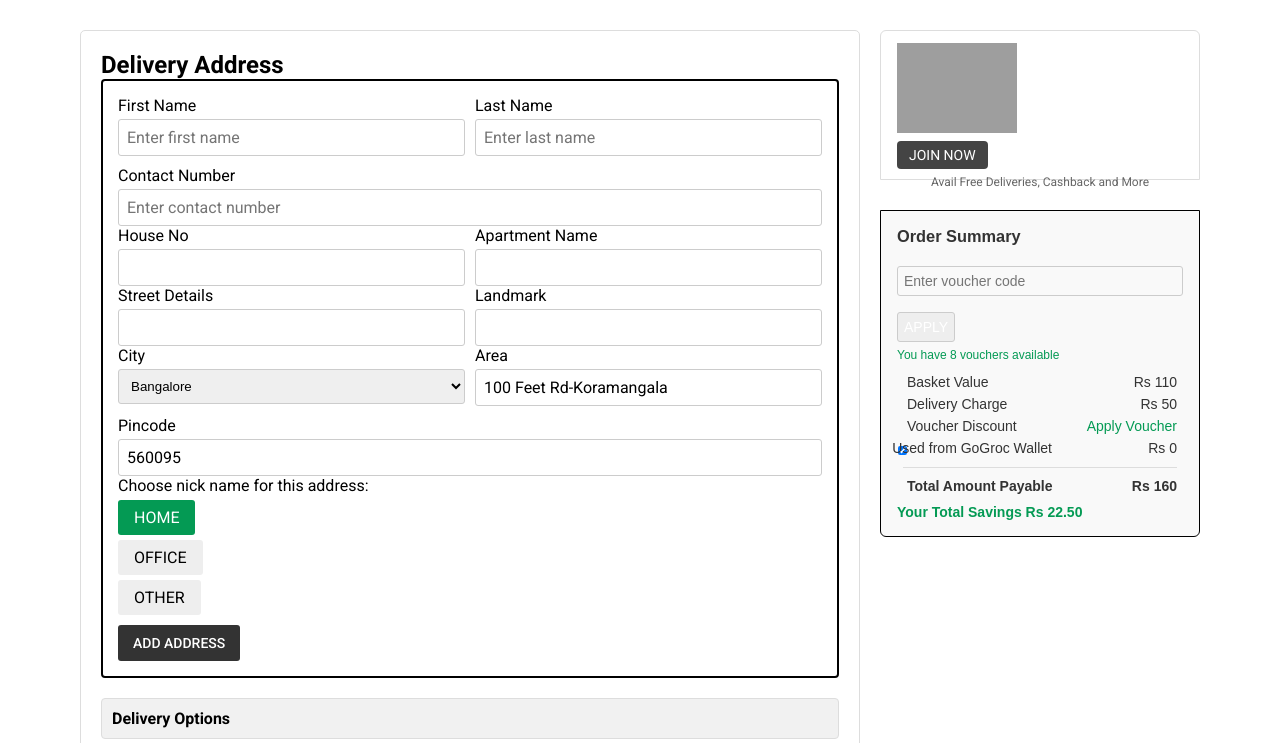
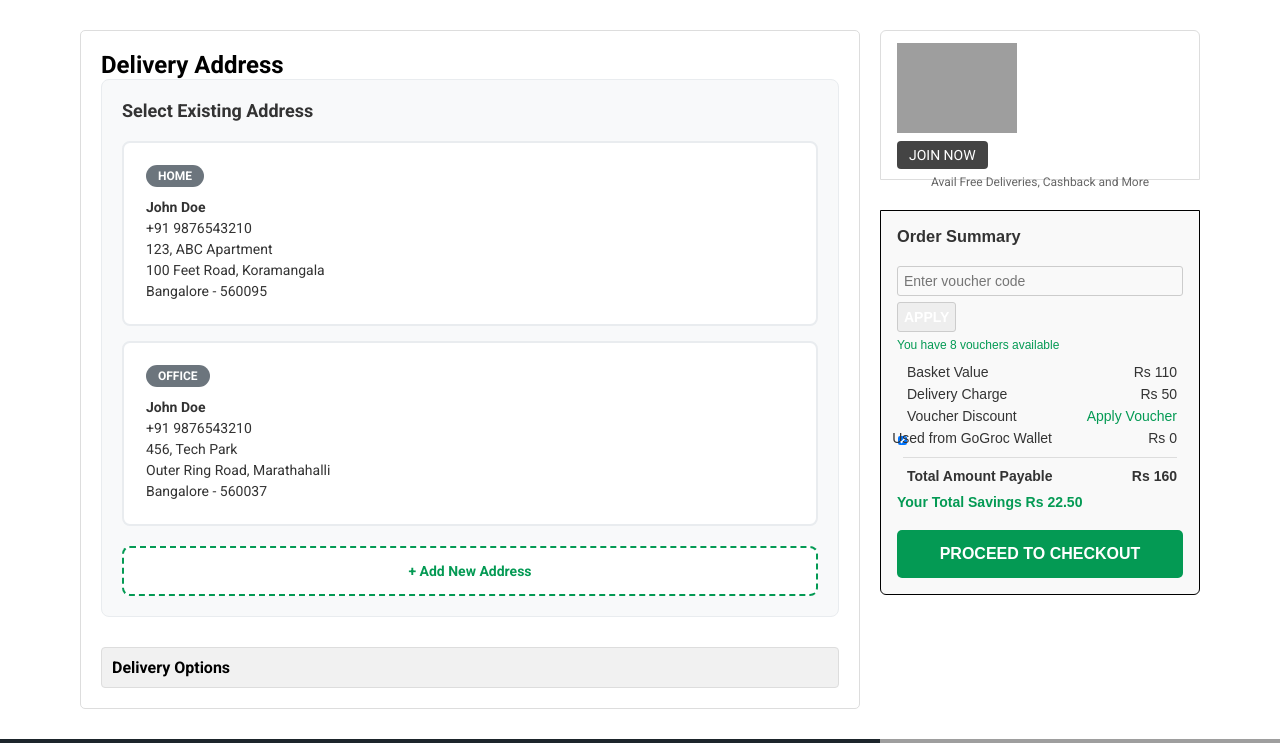
Before and after one commit to preeti1902/GoGroc, a Django app: page /store/cart/ in a window 1280 px wide. Shown: the part 216-959 px from the top of the page. Run offline with Django 4.2, Linux system fonts and the light colour scheme; a user stored in the database is signed in; data comes from the database, SQL or seed files in the repository; some web fonts are replaced; grey boxes are pictures that could not be loaded.

Commit message:
Added cart page feature

```diff
--- a/static/css/cart.css
+++ b/static/css/cart.css
@@ -51,18 +51,149 @@ select {
     box-sizing: border-box;
 }
 
-.nickname-buttons button {
+/* Existing Addresses Styles */
+.existing-addresses {
+    margin-bottom: 30px;
+    padding: 20px;
+    background: #f8f9fa;
+    border-radius: 8px;
+    border: 1px solid #e9ecef;
+}
+
+.existing-addresses h3 {
+    margin-bottom: 20px;
+    color: #333;
+    font-size: 18px;
+}
+
+.address-options {
+    display: flex;
+    flex-direction: column;
+    gap: 15px;
+    margin-bottom: 20px;
+}
+
+.address-card {
+    position: relative;
+    border: 2px solid #e9ecef;
+    border-radius: 8px;
+    padding: 0;
+    background: white;
+    transition: all 0.3s ease;
+}
+
+.address-card:hover {
+    border-color: hsl(152, 95%, 31%);
+    box-shadow: 0 2px 8px rgba(0, 0, 0, 0.1);
+}
+
+.address-card input[type="radio"] {
+    position: absolute;
+    opacity: 0;
+    width: 0;
+    height: 0;
+}
+
+.address-card input[type="radio"]:checked + .address-label {
+    border-color: hsl(152, 95%, 31%);
+    background-color: #f0f9f4;
+}
+
+.address-card input[type="radio"]:checked + .address-label .address-nickname {
+    background-color: hsl(152, 95%, 31%);
+    color: white;
+}
+
+.address-label {
+    display: block;
+    padding: 20px;
+    cursor: pointer;
+    border: 2px solid transparent;
+    border-radius: 8px;
+    transition: all 0.3s ease;
+}
+
+.address-nickname {
+    display: inline-block;
+    background-color: #6c757d;
+    color: white;
+    padding: 4px 12px;
+    border-radius: 20px;
+    font-size: 12px;
+    font-weight: bold;
+    margin-bottom: 10px;
+    text-transform: uppercase;
+}
+
+.address-details {
+    font-size: 14px;
+    line-height: 1.5;
+    color: #333;
+}
+
+.add-new-address-btn {
+    background: #fff;
+    border: 2px dashed hsl(152, 95%, 31%);
+    color: hsl(152, 95%, 31%);
+    padding: 15px 20px;
+    border-radius: 8px;
+    cursor: pointer;
+    font-weight: 600;
+    font-size: 14px;
+    width: 100%;
+    transition: all 0.3s ease;
+}
+
+.add-new-address-btn:hover {
+    background: hsl(152, 95%, 31%);
+    color: white;
+}
+
+/* Add Address Form Styles */
+.add-address-form {
+    margin-bottom: 30px;
+    padding: 20px;
+    background: #fff;
+    border: 2px solid hsl(152, 95%, 31%);
+    border-radius: 8px;
+}
+
+.add-address-form h3 {
+    margin-bottom: 20px;
+    color: hsl(152, 95%, 31%);
+    font-size: 18px;
+}
+
+.nickname-buttons {
+    margin: 15px 0;
+}
+
+.nickname-btn {
     margin: 5px 5px 5px 0;
     padding: 8px 16px;
-    border: none;
-    border-radius: 3px;
-    background: #eee;
+    border: 2px solid #eee;
+    border-radius: 20px;
+    background: #fff;
     cursor: pointer;
+    font-weight: 600;
+    transition: all 0.3s ease;
 }
 
-.nickname-buttons button.active {
+.nickname-btn:hover {
+    border-color: hsl(152, 95%, 31%);
+    color: hsl(152, 95%, 31%);
+}
+
+.nickname-btn.active {
     background: hsl(152, 95%, 31%);
     color: white;
+    border-color: hsl(152, 95%, 31%);
+}
+
+.form-buttons {
+    display: flex;
+    gap: 10px;
+    margin-top: 20px;
 }
 
 .btn {
@@ -71,10 +202,38 @@ select {
     padding: 10px 15px;
     border: none;
     border-radius: 3px;
-    margin-top: 10px;
     cursor: pointer;
+    font-weight: 600;
+    flex: 1;
 }
 
+.cancel-btn {
+    background: #6c757d;
+}
+
+.cancel-btn:hover {
+    background: #5a6268;
+}
+
+.checkout-btn {
+    width: 100%;
+    background: hsl(152, 95%, 31%);
+    color: white;
+    padding: 15px;
+    border: none;
+    border-radius: 5px;
+    font-size: 16px;
+    font-weight: bold;
+    cursor: pointer;
+    margin-top: 20px;
+    transition: background-color 0.3s ease;
+}
+
+.checkout-btn:hover {
+    background: hsl(152, 95%, 25%);
+}
+
+/* GoGroc Header Styles */
 .gogroc-header {
     width: 320px;
     height: 150px;
@@ -107,6 +266,7 @@ select {
     margin-top: 6px;
 }
 
+/* Summary Section Styles */
 .summary-section {
     width: 320px;
     margin-top: 30px;
@@ -178,7 +338,6 @@ select {
 
 .summary-line .Wallet {
     margin-left: -120px;
-    /* Optional: add some space between the checkbox and the next text */
 }
 
 .savings {
@@ -187,6 +346,7 @@ select {
     margin-top: 10px;
 }
 
+/* Collapsible Styles */
 .collapsible {
     margin-top: 15px;
     padding: 10px;
@@ -199,7 +359,6 @@ select {
     display: inline-flex;
     align-items: center;
 }
-
 
 .options {
     display: none;
@@ -232,7 +391,7 @@ select {
 
 .delivery-details {
     margin-bottom: 20px;
-    border: 2px solid black;
+    border: 2px solid #ddd;
     padding: 15px;
     border-radius: 4px;
 }
@@ -241,6 +400,7 @@ select {
     margin: 0 auto;
 }
 
+/* Responsive Styles */
 @media (max-width: 768px) {
     .container {
         flex-direction: column;
@@ -262,4 +422,21 @@ select {
         width: 100%;
         max-width: 320px;
     }
+
+    .flex-col {
+        flex: 1 1 100%;
+        min-width: auto;
+    }
+
+    .form-buttons {
+        flex-direction: column;
+    }
+
+    .address-options {
+        gap: 10px;
+    }
+
+    .address-card {
+        margin-bottom: 10px;
+    }
 }
--- a/templates/store/cart.html
+++ b/templates/store/cart.html
@@ -7,6 +7,48 @@
     <div class="container">
         <div class="form-section">
             <h2>Delivery Address</h2>
+
+            <!-- Existing Addresses Section -->
+            <div class="existing-addresses">
+                <h3>Select Existing Address</h3>
+                <div class="address-options">
+                    <div class="address-card">
+                        <input type="radio" name="address" id="home-address" />
+                        <label for="home-address" class="address-label">
+                            <div class="address-nickname">HOME</div>
+                            <div class="address-details">
+                                <strong>John Doe</strong><br>
+                                +91 9876543210<br>
+                                123, ABC Apartment<br>
+                                100 Feet Road, Koramangala<br>
+                                Bangalore - 560095
+                            </div>
+                        </label>
+                    </div>
+
+                    <div class="address-card">
+                        <input type="radio" name="address" id="office-address" />
+                        <label for="office-address" class="address-label">
+                            <div class="address-nickname">OFFICE</div>
+                            <div class="address-details">
+                                <strong>John Doe</strong><br>
+                                +91 9876543210<br>
+                                456, Tech Park<br>
+                                Outer Ring Road, Marathahalli<br>
+                                Bangalore - 560037
+                            </div>
+                        </label>
+                    </div>
+                </div>
+
+                <button class="add-new-address-btn" onclick="toggleAddressForm()">
+                    + Add New Address
+                </button>
+            </div>
+
+            <!-- Add New Address Form -->
+            <div class="add-address-form" id="add-address-form" style="display: none;">
+                <h3>Add New Address</h3>
                 <div class="delivery-details">
                     <div class="flex-row">
                         <div class="flex-col">
@@ -54,52 +96,42 @@
                         </div>
                         <div class="flex-col">
                             <label>Area</label>
-                        <input type="text" value="100 Feet Rd-Koramangala" />
+                            <input type="text" placeholder="Enter area" />
                         </div>
                         <div class="flex-col">
                             <label>Pincode</label>
-                        <input type="text" value="560095" />
+                            <input type="text" placeholder="Enter pincode" />
                         </div>
                     </div>
 
                     <label>Choose nick name for this address:</label>
                     <div class="nickname-buttons">
-                    <button class="active">HOME</button>
-                    <button>OFFICE</button>
-                    <button>OTHER</button>
+                        <button type="button" class="nickname-btn active" onclick="selectNickname(this)">HOME</button>
+                        <button type="button" class="nickname-btn" onclick="selectNickname(this)">OFFICE</button>
+                        <button type="button" class="nickname-btn" onclick="selectNickname(this)">OTHER</button>
                     </div>
 
-                <button class="btn">ADD ADDRESS</button>
+                    <div class="form-buttons">
+                        <button type="button" class="btn cancel-btn" onclick="toggleAddressForm()">CANCEL</button>
+                        <button type="button" class="btn">SAVE ADDRESS</button>
+                    </div>
+                </div>
             </div>
 
+            <!-- Delivery Options -->
             <div class="collapsible">
                 <div class="dropdown" onclick="toggleDropdown('delivery-options')">
                     <strong>Delivery Options</strong>
                 </div>
                 <div class="options" id="delivery-options">
-                    <label><input type="radio" name="delivery" /> Standard Delivery (Free, 3–5
-                        days)</label><br />
-                    <label><input type="radio" name="delivery" /> Express Delivery (₹50, 1–2
-                        days)</label><br />
-                    <label><input type="radio" name="delivery" /> Same Day Delivery
-                        (₹100)</label>
-                </div>
-            </div>
-
-            <div class="collapsible">
-                <div class="dropdown" onclick="toggleDropdown('payment-options')">
-                    <strong>Payment Options</strong>
-                </div>
-                <div class="options" id="payment-options">
-                    <label><input type="radio" name="payment" /> Credit/Debit Card</label><br />
-                    <label><input type="radio" name="payment" /> PayPal</label><br />
-                    <label><input type="radio" name="payment" /> COD</label><br />
+                    <label><input type="radio" name="delivery" /> Standard Delivery (Free, 3–5 days)</label><br />
+                    <label><input type="radio" name="delivery" /> Express Delivery (₹50, 1–2 days)</label><br />
+                    <label><input type="radio" name="delivery" /> Same Day Delivery (₹100)</label>
                 </div>
             </div>
         </div>
 
         <!-- Right Summary -->
-        <!-- HTML -->
         <div class="summary-wrapper">
             <div class="gogroc-header">
                 <img src="images\WhatsApp Image 2025-02-18 at 21.59.46_97d398d2.jpg" alt="gogroc logo"
@@ -142,8 +174,33 @@
                     <span>Rs 160</span>
                 </div>
                 <p class="savings">Your Total Savings Rs 22.50</p>
+
+                <button class="checkout-btn">PROCEED TO CHECKOUT</button>
             </div>
         </div>
     </div>
 </main>
+
+<script>
+function toggleDropdown(id) {
+    const options = document.getElementById(id);
+    options.classList.toggle('show');
+}
+
+function toggleAddressForm() {
+    const form = document.getElementById('add-address-form');
+    const isVisible = form.style.display !== 'none';
+    form.style.display = isVisible ? 'none' : 'block';
+}
+
+function selectNickname(button) {
+    // Remove active class from all nickname buttons
+    const buttons = document.querySelectorAll('.nickname-btn');
+    buttons.forEach(btn => btn.classList.remove('active'));
+
+    // Add active class to clicked button
+    button.classList.add('active');
+}
+</script>
+
 {% endblock main %}
```
Lines whose indentation alone changed are shown as unchanged.
